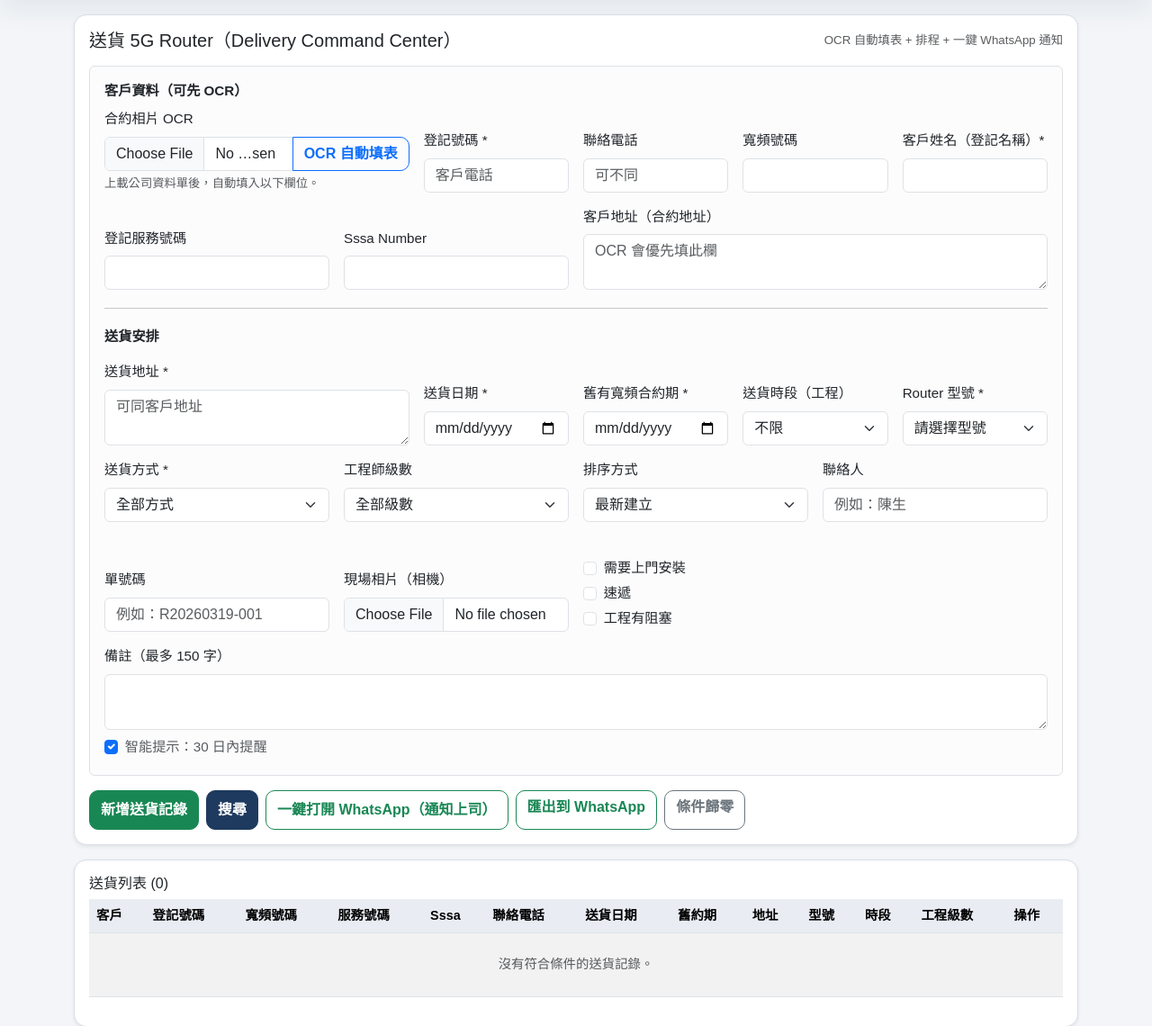
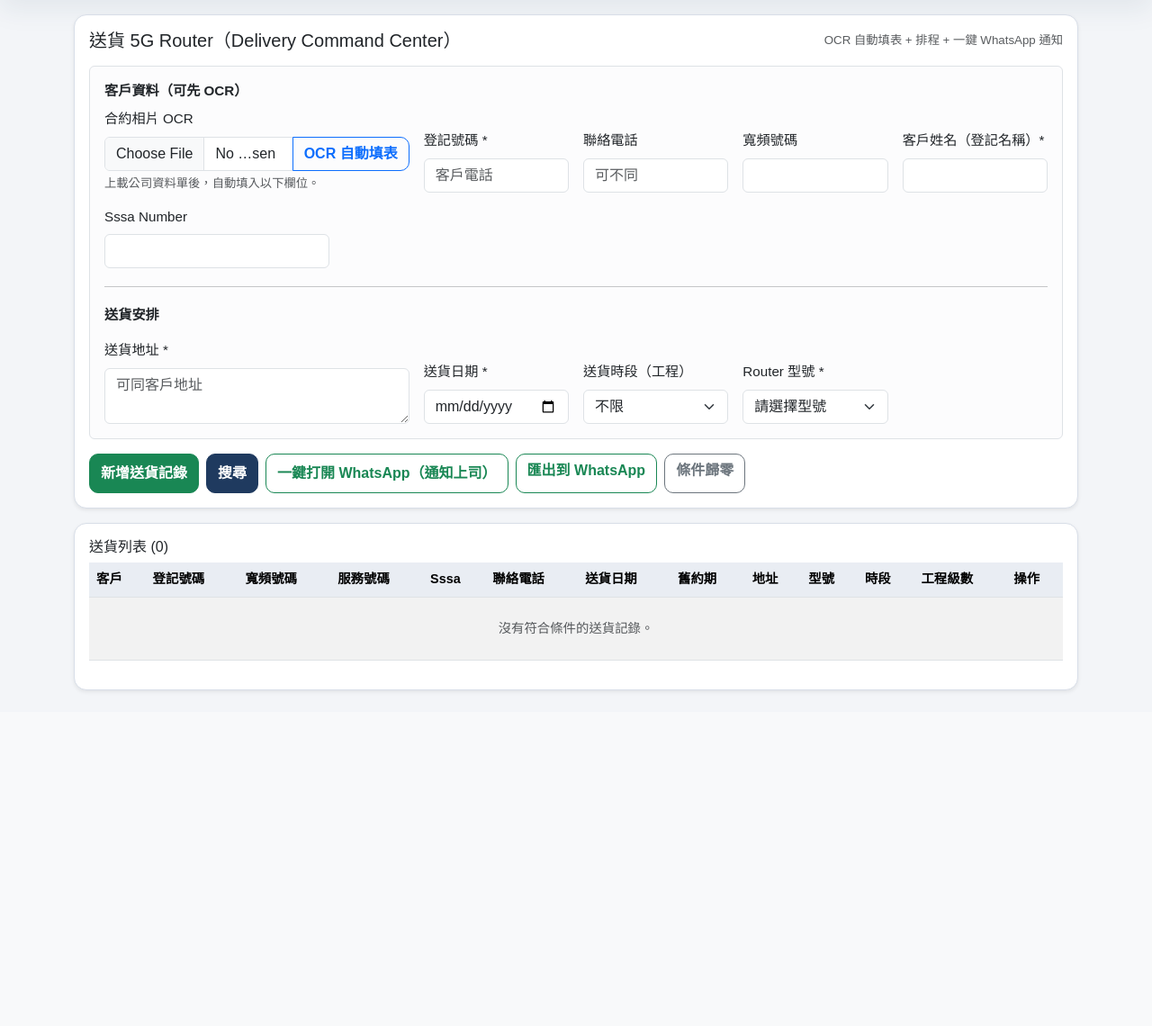
Before and after one commit to japanandykeung1979-tech/super-duper-tribble, a Flask app: page /router-delivery in a window 1280 px wide. Shown: the part 57-1197 px from the top of the page at 90% size. After the commit the page ends 826 px from the top, so only its background shows below. Run offline with Flask 3, Linux system fonts and the light colour scheme; the visitor is signed in with stand-in values (Sample User, id 1); data that the repository does not hold is empty.

Commit message:
Streamline router delivery form UI and OCR address mapping

```diff
--- a/templates/router_delivery.html
+++ b/templates/router_delivery.html
@@ -7,6 +7,12 @@
       <h2 class="h5 mb-0">送貨 5G Router（Delivery Command Center）</h2>
       <small class="text-muted">OCR 自動填表 + 排程 + 一鍵 WhatsApp 通知</small>
     </div>
+
+<style>
+  .ui-hidden-field {
+    display: none !important;
+  }
+</style>
 
     <form method="post" enctype="multipart/form-data" class="row g-3 align-items-end" id="router-delivery-form">
       <input type="hidden" name="_csrf_token" value="{{ csrf_token }}">
@@ -39,7 +45,7 @@
               <label class="form-label">客戶姓名（登記名稱）*</label>
               <input type="text" class="form-control" id="customer_name" name="customer_name" value="{{ request.args.get('customer_name','') }}">
             </div>
-            <div class="col-12 col-lg-3">
+            <div class="col-12 col-lg-3 ui-hidden-field">
               <label class="form-label">登記服務號碼</label>
               <input type="text" class="form-control" id="registration_service_number" name="registration_service_number" value="{{ request.args.get('registration_service_number','') }}">
             </div>
@@ -47,7 +53,7 @@
               <label class="form-label">Sssa Number</label>
               <input type="text" class="form-control" id="sssa_number" name="sssa_number" value="{{ request.args.get('sssa_number','') }}">
             </div>
-            <div class="col-12 col-lg-6">
+            <div class="col-12 col-lg-6 ui-hidden-field">
               <label class="form-label">客戶地址（合約地址）</label>
               <textarea class="form-control" id="customer_address" name="customer_address" rows="2" placeholder="OCR 會優先填此欄">{{ request.args.get('customer_address','') }}</textarea>
             </div>
@@ -63,7 +69,7 @@
               <label class="form-label">送貨日期 *</label>
               <input type="date" class="form-control" id="delivery_date" name="delivery_date" value="{{ request.args.get('delivery_date','') }}">
             </div>
-            <div class="col-12 col-lg-2">
+            <div class="col-12 col-lg-2 ui-hidden-field">
               <label class="form-label">舊有寬頻合約期 *</label>
               <input type="date" class="form-control" name="old_broadband_contract_period" value="{{ request.args.get('old_broadband_contract_period','') }}">
             </div>
@@ -86,7 +92,7 @@
               </select>
             </div>
 
-            <div class="col-12 col-lg-3">
+            <div class="col-12 col-lg-3 ui-hidden-field">
               <label class="form-label">送貨方式 *</label>
               <select class="form-select" name="delivery_method">
                 <option value="">全部方式</option>
@@ -95,7 +101,7 @@
                 {% endfor %}
               </select>
             </div>
-            <div class="col-12 col-lg-3">
+            <div class="col-12 col-lg-3 ui-hidden-field">
               <label class="form-label">工程師級數</label>
               <select class="form-select" name="engineer_level">
                 <option value="">全部級數</option>
@@ -104,7 +110,7 @@
                 {% endfor %}
               </select>
             </div>
-            <div class="col-12 col-lg-3">
+            <div class="col-12 col-lg-3 ui-hidden-field">
               <label class="form-label">排序方式</label>
               <select class="form-select" name="sort_by">
                 <option value="created_at_desc" {% if request.args.get('sort_by','created_at_desc') == 'created_at_desc' %}selected{% endif %}>最新建立</option>
@@ -114,20 +120,20 @@
                 <option value="contract_period_desc" {% if request.args.get('sort_by','') == 'contract_period_desc' %}selected{% endif %}>舊約期（遠至近）</option>
               </select>
             </div>
-            <div class="col-12 col-lg-3">
+            <div class="col-12 col-lg-3 ui-hidden-field">
               <label class="form-label">聯絡人</label>
               <input type="text" class="form-control" name="contact_person" placeholder="例如：陳生">
             </div>
 
-            <div class="col-12 col-lg-3">
+            <div class="col-12 col-lg-3 ui-hidden-field">
               <label class="form-label">單號碼</label>
               <input type="text" class="form-control" name="order_reference" placeholder="例如：R20260319-001">
             </div>
-            <div class="col-12 col-lg-3">
+            <div class="col-12 col-lg-3 ui-hidden-field">
               <label class="form-label">現場相片（相機）</label>
               <input type="file" class="form-control" name="delivery_photo" accept="image/*" capture="environment">
             </div>
-            <div class="col-12 col-lg-3">
+            <div class="col-12 col-lg-3 ui-hidden-field">
               <div class="form-check mt-4">
                 <input class="form-check-input" type="checkbox" value="1" id="requires-installation" name="requires_installation" {% if request.args.get('requires_installation','') == '1' %}checked{% endif %}>
                 <label class="form-check-label" for="requires-installation">需要上門安裝</label>
@@ -142,7 +148,7 @@
               </div>
             </div>
 
-            <div class="col-12">
+            <div class="col-12 ui-hidden-field">
               <label class="form-label">備註（最多 150 字）</label>
               <textarea class="form-control" name="remark" rows="2" maxlength="150">{{ request.args.get('remark','') }}</textarea>
               <div class="form-check mt-2">
@@ -295,7 +301,6 @@
     const customerName = encodedValue(getFieldValue('customer_name'));
     const contactPhone = encodedValue(getFieldValue('contact_phone') || getFieldValue('phone_number'));
     const broadbandNumber = encodedValue(getFieldValue('broadband_number'));
-    const registrationServiceNumber = encodedValue(getFieldValue('registration_service_number'));
     const ssaNumber = encodedValue(getFieldValue('sssa_number'));
     const deliveryAddress = encodedValue(getFieldValue('delivery_address'));
 
@@ -305,9 +310,7 @@
       `${encodeURIComponent('安排送貨日期: ')}${deliveryDate}${encodeURIComponent(' (')}${preferredTimeSlot}${encodeURIComponent(')')}`,
       '',
       customerName,
-      `${encodeURIComponent('聯絡電話: ')}${contactPhone}`,
-      `${encodeURIComponent('寬頻號碼: ')}${broadbandNumber}`,
-      `${encodeURIComponent('登記服務號碼: ')}${registrationServiceNumber}`,
+      `${encodeURIComponent('聯絡電話: ')}${contactPhone}%0A${encodeURIComponent('寬頻號碼: ')}${broadbandNumber}`,
       `${encodeURIComponent('Ssa no: ')}${ssaNumber}`,
       encodeURIComponent('送貨地址 :'),
       deliveryAddress,
@@ -398,20 +401,22 @@
         phone_number: 'phone_number',
         contact_phone: 'contact_phone',
         broadband_number: 'broadband_number',
-        customer_address: 'customer_address',
-        delivery_address: 'delivery_address',
         registration_service_number: 'registration_service_number',
         sssa_number: 'sssa_number',
       };
 
       Object.entries(mapping).forEach(([fieldName, key]) => {
         const el = form.querySelector(`[name="${fieldName}"]`);
-        if (el && fields[key]) {
-          if (!el.value || fieldName === 'delivery_address') {
-            el.value = fields[key];
-          }
+        if (el && fields[key] && !el.value) {
+          el.value = fields[key];
         }
       });
+
+      const deliveryAddressField = form.querySelector('[name="delivery_address"]');
+      const ocrAddress = fields.delivery_address || fields.customer_address;
+      if (deliveryAddressField && ocrAddress) {
+        deliveryAddressField.value = ocrAddress;
+      }
       setStatus('OCR 完成，已嘗試自動填表。');
       saveDraft();
     } catch (error) {
```
